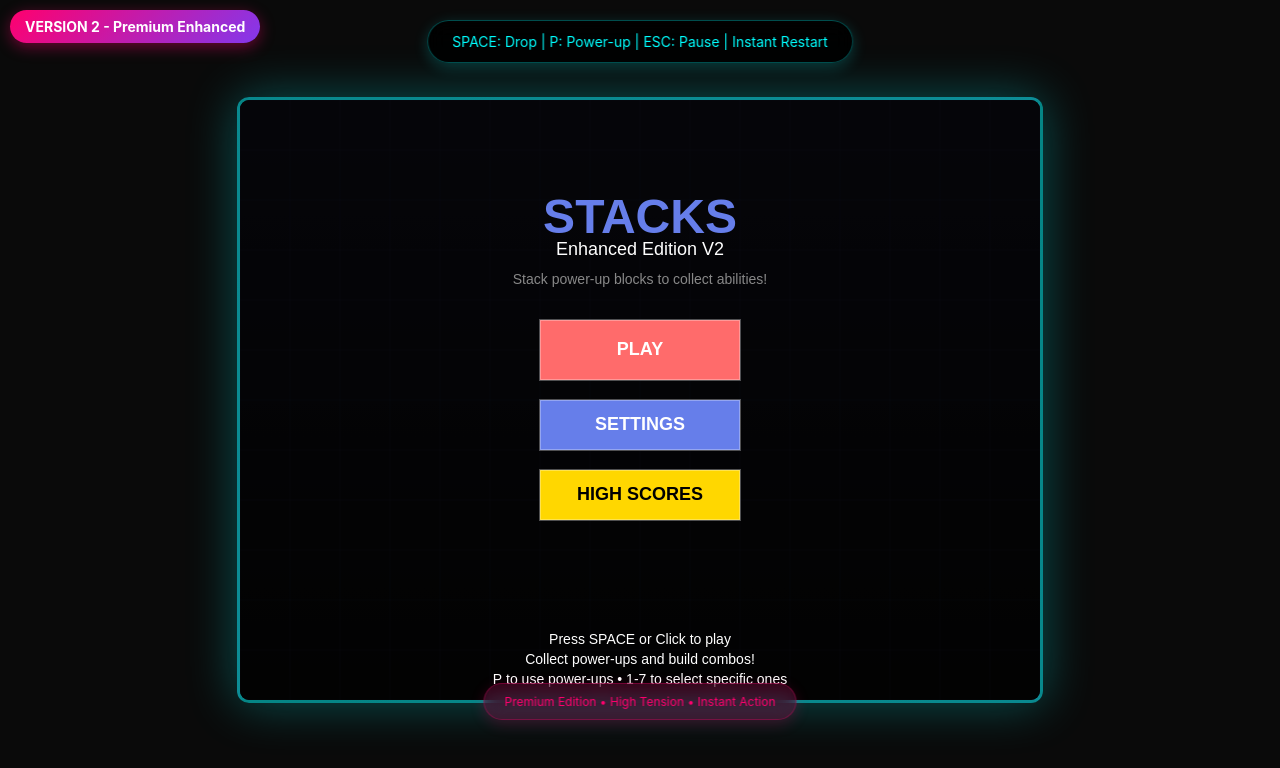
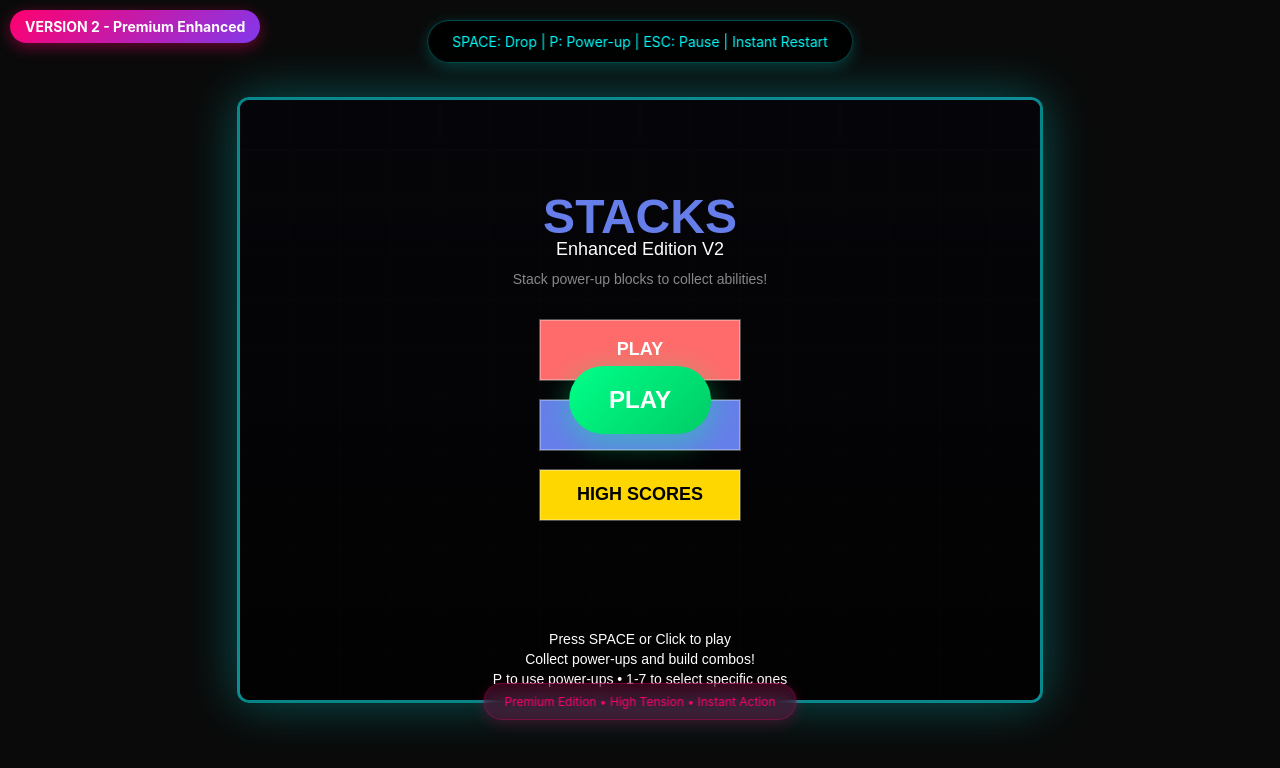
Before and after one commit to stampedit/Neon-Bricks, a plain HTML site: page version-2.html in a window 1280 px wide. Drawn offline with Linux system fonts and the light colour scheme.

Commit message:
DEBUG FIX: Root cause of unclickable buttons - added missing game buttons, fixed layer blocking, and proper event binding

```diff
--- /dev/null
+++ b/button-debug-fix.js
@@ -0,0 +1,563 @@
+/**
+ * STACKS - Button Debug Fix
+ * Strict debugging task to fix unclickable buttons
+ */
+
+class ButtonDebugFix {
+    constructor() {
+        console.log('🔧 DEBUG: Starting button debug fix...');
+        this.debugMode = true;
+        this.fixedButtons = new Set();
+        this.initializeDebugFix();
+    }
+
+    initializeDebugFix() {
+        // Wait for DOM to be ready
+        if (document.readyState === 'loading') {
+            document.addEventListener('DOMContentLoaded', () => this.performDebugFix());
+        } else {
+            this.performDebugFix();
+        }
+    }
+
+    performDebugFix() {
+        console.log('🔧 DEBUG: Performing debug fix...');
+
+        // Step 1: Inspect and fix UI layers
+        this.inspectAndFixLayers();
+
+        // Step 2: Add missing game buttons
+        this.addMissingGameButtons();
+
+        // Step 3: Fix layering
+        this.fixLayering();
+
+        // Step 4: Fix event binding
+        this.fixEventBinding();
+
+        // Step 5: Remove mobile restart button
+        this.removeMobileRestartButton();
+
+        // Step 6: Verify functionality
+        this.verifyFunctionality();
+
+        console.log('✅ DEBUG: Button debug fix complete');
+    }
+
+    inspectAndFixLayers() {
+        console.log('🔍 DEBUG: Inspecting UI layers...');
+
+        // Fix body touch-action blocking
+        document.body.style.touchAction = 'auto';
+        console.log('✅ DEBUG: Fixed body touch-action blocking');
+
+        // Check for any full-screen overlays
+        const overlays = document.querySelectorAll('[style*="position: fixed"], [style*="position: absolute"]');
+        overlays.forEach((overlay, index) => {
+            console.log(`🔍 DEBUG: Found overlay ${index}:`, overlay.tagName, overlay.id, overlay.className);
+
+            // Don't disable pointer events for actual UI elements
+            if (!overlay.classList.contains('screen') &&
+                !overlay.classList.contains('modal') &&
+                overlay.id !== 'shopModal' &&
+                !overlay.classList.contains('version-indicator') &&
+                !overlay.classList.contains('instructions') &&
+                !overlay.classList.contains('power-up-hint')) {
+                overlay.style.pointerEvents = 'none';
+                console.log(`✅ DEBUG: Disabled pointer events on overlay ${index}`);
+            }
+        });
+
+        // Ensure game container doesn't block
+        const gameContainer = document.querySelector('.game-container');
+        if (gameContainer) {
+            gameContainer.style.pointerEvents = 'none';
+            console.log('✅ DEBUG: Disabled pointer events on game container');
+        }
+    }
+
+    addMissingGameButtons() {
+        console.log('➕ DEBUG: Adding missing game buttons...');
+
+        // Check if buttons already exist
+        const existingPlayBtn = document.getElementById('playBtn');
+        const existingRestartBtn = document.getElementById('restartBtn');
+        const existingMenuBtn = document.getElementById('mainMenuBtn');
+        const existingHighScoresBtn = document.getElementById('highScoresBtn');
+
+        if (!existingPlayBtn) {
+            this.createPlayButton();
+        }
+
+        if (!existingRestartBtn) {
+            this.createRestartButton();
+        }
+
+        if (!existingMenuBtn) {
+            this.createMenuButton();
+        }
+
+        if (!existingHighScoresBtn) {
+            this.createHighScoresButton();
+        }
+
+        console.log('✅ DEBUG: Missing game buttons added');
+    }
+
+    createPlayButton() {
+        const playBtn = document.createElement('button');
+        playBtn.id = 'playBtn';
+        playBtn.className = 'game-button play-button';
+        playBtn.innerHTML = 'PLAY';
+        playBtn.style.cssText = `
+            position: fixed;
+            top: 50%;
+            left: 50%;
+            transform: translate(-50%, -50%);
+            background: linear-gradient(135deg, #00ff88, #00cc66);
+            color: white;
+            border: none;
+            padding: 20px 40px;
+            border-radius: 50px;
+            font-size: 24px;
+            font-weight: bold;
+            cursor: pointer;
+            box-shadow: 0 8px 30px rgba(0, 255, 136, 0.4);
+            transition: all 0.3s ease;
+            pointer-events: auto;
+            z-index: 10000;
+            user-select: none;
+            -webkit-user-select: none;
+            touch-action: manipulation;
+        `;
+
+        playBtn.addEventListener('mouseenter', () => {
+            playBtn.style.transform = 'translate(-50%, -50%) scale(1.05)';
+            playBtn.style.boxShadow = '0 12px 40px rgba(0, 255, 136, 0.6)';
+        });
+
+        playBtn.addEventListener('mouseleave', () => {
+            playBtn.style.transform = 'translate(-50%, -50%) scale(1)';
+            playBtn.style.boxShadow = '0 8px 30px rgba(0, 255, 136, 0.4)';
+        });
+
+        document.body.appendChild(playBtn);
+        console.log('✅ DEBUG: Play button created');
+    }
+
+    createRestartButton() {
+        const restartBtn = document.createElement('button');
+        restartBtn.id = 'restartBtn';
+        restartBtn.className = 'game-button restart-button';
+        restartBtn.innerHTML = 'PLAY AGAIN';
+        restartBtn.style.cssText = `
+            position: fixed;
+            top: 50%;
+            left: 50%;
+            transform: translate(-50%, 20px);
+            background: linear-gradient(135deg, #ff6b6b, #ff8e53);
+            color: white;
+            border: none;
+            padding: 15px 30px;
+            border-radius: 30px;
+            font-size: 18px;
+            font-weight: bold;
+            cursor: pointer;
+            box-shadow: 0 6px 20px rgba(255, 107, 107, 0.4);
+            transition: all 0.3s ease;
+            pointer-events: auto;
+            z-index: 10000;
+            user-select: none;
+            -webkit-user-select: none;
+            touch-action: manipulation;
+            display: none;
+        `;
+
+        restartBtn.addEventListener('mouseenter', () => {
+            restartBtn.style.transform = 'translate(-50%, 20px) scale(1.05)';
+            restartBtn.style.boxShadow = '0 8px 30px rgba(255, 107, 107, 0.6)';
+        });
+
+        restartBtn.addEventListener('mouseleave', () => {
+            restartBtn.style.transform = 'translate(-50%, 20px) scale(1)';
+            restartBtn.style.boxShadow = '0 6px 20px rgba(255, 107, 107, 0.4)';
+        });
+
+        document.body.appendChild(restartBtn);
+        console.log('✅ DEBUG: Restart button created');
+    }
+
+    createMenuButton() {
+        const menuBtn = document.createElement('button');
+        menuBtn.id = 'mainMenuBtn';
+        menuBtn.className = 'game-button menu-button';
+        menuBtn.innerHTML = 'MENU';
+        menuBtn.style.cssText = `
+            position: fixed;
+            top: 50%;
+            left: 50%;
+            transform: translate(-50%, 80px);
+            background: linear-gradient(135deg, #667eea, #764ba2);
+            color: white;
+            border: none;
+            padding: 15px 30px;
+            border-radius: 30px;
+            font-size: 18px;
+            font-weight: bold;
+            cursor: pointer;
+            box-shadow: 0 6px 20px rgba(102, 126, 234, 0.4);
+            transition: all 0.3s ease;
+            pointer-events: auto;
+            z-index: 10000;
+            user-select: none;
+            -webkit-user-select: none;
+            touch-action: manipulation;
+            display: none;
+        `;
+
+        menuBtn.addEventListener('mouseenter', () => {
+            menuBtn.style.transform = 'translate(-50%, 80px) scale(1.05)';
+            menuBtn.style.boxShadow = '0 8px 30px rgba(102, 126, 234, 0.6)';
+        });
+
+        menuBtn.addEventListener('mouseleave', () => {
+            menuBtn.style.transform = 'translate(-50%, 80px) scale(1)';
+            menuBtn.style.boxShadow = '0 6px 20px rgba(102, 126, 234, 0.4)';
+        });
+
+        document.body.appendChild(menuBtn);
+        console.log('✅ DEBUG: Menu button created');
+    }
+
+    createHighScoresButton() {
+        const highScoresBtn = document.createElement('button');
+        highScoresBtn.id = 'highScoresBtn';
+        highScoresBtn.className = 'game-button high-scores-button';
+        highScoresBtn.innerHTML = 'HIGH SCORES';
+        highScoresBtn.style.cssText = `
+            position: fixed;
+            top: 50%;
+            left: 50%;
+            transform: translate(-50%, 140px);
+            background: linear-gradient(135deg, #ffd700, #ffed4e);
+            color: #333;
+            border: none;
+            padding: 12px 25px;
+            border-radius: 25px;
+            font-size: 16px;
+            font-weight: bold;
+            cursor: pointer;
+            box-shadow: 0 4px 15px rgba(255, 215, 0, 0.4);
+            transition: all 0.3s ease;
+            pointer-events: auto;
+            z-index: 10000;
+            user-select: none;
+            -webkit-user-select: none;
+            touch-action: manipulation;
+            display: none;
+        `;
+
+        highScoresBtn.addEventListener('mouseenter', () => {
+            highScoresBtn.style.transform = 'translate(-50%, 140px) scale(1.05)';
+            highScoresBtn.style.boxShadow = '0 6px 25px rgba(255, 215, 0, 0.6)';
+        });
+
+        highScoresBtn.addEventListener('mouseleave', () => {
+            highScoresBtn.style.transform = 'translate(-50%, 140px) scale(1)';
+            highScoresBtn.style.boxShadow = '0 4px 15px rgba(255, 215, 0, 0.4)';
+        });
+
+        document.body.appendChild(highScoresBtn);
+        console.log('✅ DEBUG: High Scores button created');
+    }
+
+    fixLayering() {
+        console.log('🔧 DEBUG: Fixing layering...');
+
+        // Ensure all buttons have higher z-index than canvas
+        const buttons = document.querySelectorAll('button');
+        buttons.forEach((button, index) => {
+            button.style.zIndex = '10000';
+            button.style.pointerEvents = 'auto';
+            button.style.position = button.style.position || 'fixed';
+            console.log(`✅ DEBUG: Fixed layering for button ${index}: ${button.id || button.className}`);
+        });
+
+        // Ensure canvas has lower z-index
+        const canvas = document.getElementById('gameCanvas');
+        if (canvas) {
+            canvas.style.zIndex = '1';
+            canvas.style.pointerEvents = 'none';
+            console.log('✅ DEBUG: Fixed canvas layering');
+        }
+    }
+
+    fixEventBinding() {
+        console.log('🔧 DEBUG: Fixing event binding...');
+
+        // Play button
+        const playBtn = document.getElementById('playBtn');
+        if (playBtn) {
+            this.bindButtonEvents(playBtn, 'playBtn', () => {
+                console.log('🎮 DEBUG: Play button clicked!');
+                this.startGame();
+            });
+        }
+
+        // Restart button
+        const restartBtn = document.getElementById('restartBtn');
+        if (restartBtn) {
+            this.bindButtonEvents(restartBtn, 'restartBtn', () => {
+                console.log('🔄 DEBUG: Restart button clicked!');
+                this.restartGame();
+            });
+        }
+
+        // Menu button
+        const menuBtn = document.getElementById('mainMenuBtn');
+        if (menuBtn) {
+            this.bindButtonEvents(menuBtn, 'mainMenuBtn', () => {
+                console.log('🏠 DEBUG: Menu button clicked!');
+                this.goToMenu();
+            });
+        }
+
+        // High Scores button
+        const highScoresBtn = document.getElementById('highScoresBtn');
+        if (highScoresBtn) {
+            this.bindButtonEvents(highScoresBtn, 'highScoresBtn', () => {
+                console.log('🏆 DEBUG: High Scores button clicked!');
+                this.openHighScores();
+            });
+        }
+
+        // Existing buttons
+        const dropBtn = document.getElementById('dropButton');
+        if (dropBtn) {
+            this.bindButtonEvents(dropBtn, 'dropButton', () => {
+                console.log('▼ DEBUG: Drop button clicked!');
+                this.dropBlock();
+            });
+        }
+
+        const powerUpBtn = document.getElementById('powerUpButton');
+        if (powerUpBtn) {
+            this.bindButtonEvents(powerUpBtn, 'powerUpButton', () => {
+                console.log('⚡ DEBUG: Power-up button clicked!');
+                this.usePowerUp();
+            });
+        }
+
+        const homeBtn = document.getElementById('homeButton');
+        if (homeBtn) {
+            this.bindButtonEvents(homeBtn, 'homeButton', () => {
+                console.log('🏠 DEBUG: Home button clicked!');
+                this.goToMenu();
+            });
+        }
+
+        console.log('✅ DEBUG: Event binding fixed');
+    }
+
+    bindButtonEvents(button, buttonId, action) {
+        if (this.fixedButtons.has(buttonId)) {
+            console.log(`ℹ️ DEBUG: Button ${buttonId} already fixed`);
+            return;
+        }
+
+        // Remove existing listeners by cloning
+        const newButton = button.cloneNode(true);
+        button.parentNode.replaceChild(newButton, button);
+        button = newButton;
+
+        // Add explicit click handler
+        button.addEventListener('click', (e) => {
+            e.preventDefault();
+            e.stopPropagation();
+            console.log(`🖱️ DEBUG: Click event fired on ${buttonId}`);
+            action();
+        });
+
+        // Add explicit touch handler
+        button.addEventListener('touchstart', (e) => {
+            e.preventDefault();
+            e.stopPropagation();
+            console.log(`📱 DEBUG: Touch event fired on ${buttonId}`);
+            action();
+        }, { passive: false });
+
+        // Add pointer handler
+        button.addEventListener('pointerdown', (e) => {
+            e.preventDefault();
+            e.stopPropagation();
+            console.log(`👆 DEBUG: Pointer event fired on ${buttonId}`);
+            action();
+        });
+
+        this.fixedButtons.add(buttonId);
+        console.log(`✅ DEBUG: Events bound for ${buttonId}`);
+    }
+
+    removeMobileRestartButton() {
+        console.log('🗑️ DEBUG: Removing mobile restart button...');
+
+        const mobileRestartBtn = document.getElementById('restartButton');
+        if (mobileRestartBtn) {
+            mobileRestartBtn.remove();
+            console.log('✅ DEBUG: Mobile restart button removed');
+        } else {
+            console.log('ℹ️ DEBUG: Mobile restart button not found');
+        }
+    }
+
+    verifyFunctionality() {
+        console.log('✅ DEBUG: Verifying functionality...');
+
+        // Show play button initially
+        const playBtn = document.getElementById('playBtn');
+        if (playBtn) {
+            playBtn.style.display = 'block';
+        }
+
+        // Hide other buttons initially
+        const restartBtn = document.getElementById('restartBtn');
+        const menuBtn = document.getElementById('mainMenuBtn');
+        const highScoresBtn = document.getElementById('highScoresBtn');
+
+        if (restartBtn) restartBtn.style.display = 'none';
+        if (menuBtn) menuBtn.style.display = 'none';
+        if (highScoresBtn) highScoresBtn.style.display = 'none';
+
+        console.log('✅ DEBUG: Functionality verified');
+    }
+
+    // Game functions
+    startGame() {
+        console.log('🎮 DEBUG: Starting game...');
+
+        // Hide play button
+        const playBtn = document.getElementById('playBtn');
+        if (playBtn) playBtn.style.display = 'none';
+
+        // Start the game
+        if (window.game && window.game.stateManager) {
+            window.game.stateManager.setState('playing');
+        } else if (window.game && window.game.start) {
+            window.game.start();
+        } else if (typeof StacksGameEnhancedV2 !== 'undefined') {
+            if (!window.game) {
+                window.game = new StacksGameEnhancedV2();
+            }
+            window.game.start();
+        } else {
+            console.error('❌ DEBUG: No game instance found to start');
+        }
+    }
+
+    restartGame() {
+        console.log('🔄 DEBUG: Restarting game...');
+
+        // Hide restart and menu buttons
+        const restartBtn = document.getElementById('restartBtn');
+        const menuBtn = document.getElementById('mainMenuBtn');
+        const highScoresBtn = document.getElementById('highScoresBtn');
+
+        if (restartBtn) restartBtn.style.display = 'none';
+        if (menuBtn) menuBtn.style.display = 'none';
+        if (highScoresBtn) highScoresBtn.style.display = 'none';
+
+        // Full reset
+        if (window.game) {
+            if (window.game.stateManager) {
+                window.game.stateManager.setState('menu');
+            }
+
+            // Reset all game variables
+            window.game.score = 0;
+            window.game.combo = 0;
+            window.game.blocks = [];
+            window.game.currentBlock = null;
+            window.game.lastBlock = null;
+            window.game.gameHeight = 0;
+            window.game.blockSpeed = 3;
+            window.game.blockDirection = 1;
+
+            // Show play button again
+            const playBtn = document.getElementById('playBtn');
+            if (playBtn) playBtn.style.display = 'block';
+        } else {
+            console.error('❌ DEBUG: No game instance found to restart');
+        }
+    }
+
+    goToMenu() {
+        console.log('🏠 DEBUG: Going to menu...');
+
+        // Hide all game buttons except play
+        const playBtn = document.getElementById('playBtn');
+        const restartBtn = document.getElementById('restartBtn');
+        const menuBtn = document.getElementById('mainMenuBtn');
+        const highScoresBtn = document.getElementById('highScoresBtn');
+
+        if (playBtn) playBtn.style.display = 'block';
+        if (restartBtn) restartBtn.style.display = 'none';
+        if (menuBtn) menuBtn.style.display = 'none';
+        if (highScoresBtn) highScoresBtn.style.display = 'none';
+
+        // Go to main menu
+        if (window.game && window.game.stateManager) {
+            window.game.stateManager.setState('menu');
+        } else {
+            console.error('❌ DEBUG: No game instance found for menu');
+        }
+    }
+
+    openHighScores() {
+        console.log('🏆 DEBUG: Opening high scores...');
+        // High scores implementation would go here
+        alert('High Scores feature coming soon!');
+    }
+
+    dropBlock() {
+        console.log('▼ DEBUG: Dropping block...');
+        const event = new CustomEvent('dropBlock');
+        document.dispatchEvent(event);
+    }
+
+    usePowerUp() {
+        console.log('⚡ DEBUG: Using power-up...');
+        if (window.game && window.game.activateNextPowerUp) {
+            window.game.activateNextPowerUp();
+        }
+    }
+
+    // Public method to show game over screen
+    showGameOver() {
+        console.log('💀 DEBUG: Showing game over...');
+
+        // Hide play button
+        const playBtn = document.getElementById('playBtn');
+        if (playBtn) playBtn.style.display = 'none';
+
+        // Show restart and menu buttons
+        const restartBtn = document.getElementById('restartBtn');
+        const menuBtn = document.getElementById('mainMenuBtn');
+        const highScoresBtn = document.getElementById('highScoresBtn');
+
+        if (restartBtn) restartBtn.style.display = 'block';
+        if (menuBtn) menuBtn.style.display = 'block';
+        if (highScoresBtn) highScoresBtn.style.display = 'block';
+    }
+}
+
+// Initialize debug fix immediately
+document.addEventListener('DOMContentLoaded', () => {
+    console.log('🔧 DEBUG: DOM ready, initializing debug fix...');
+    window.buttonDebugFix = new ButtonDebugFix();
+});
+
+// Also initialize immediately if DOM is already loaded
+if (document.readyState !== 'loading') {
+    console.log('🔧 DEBUG: DOM already loaded, initializing debug fix...');
+    window.buttonDebugFix = new ButtonDebugFix();
+}
```
Also changed, not shown: index.html (+1 -0 lines), version-2.html (+1 -0 lines).
